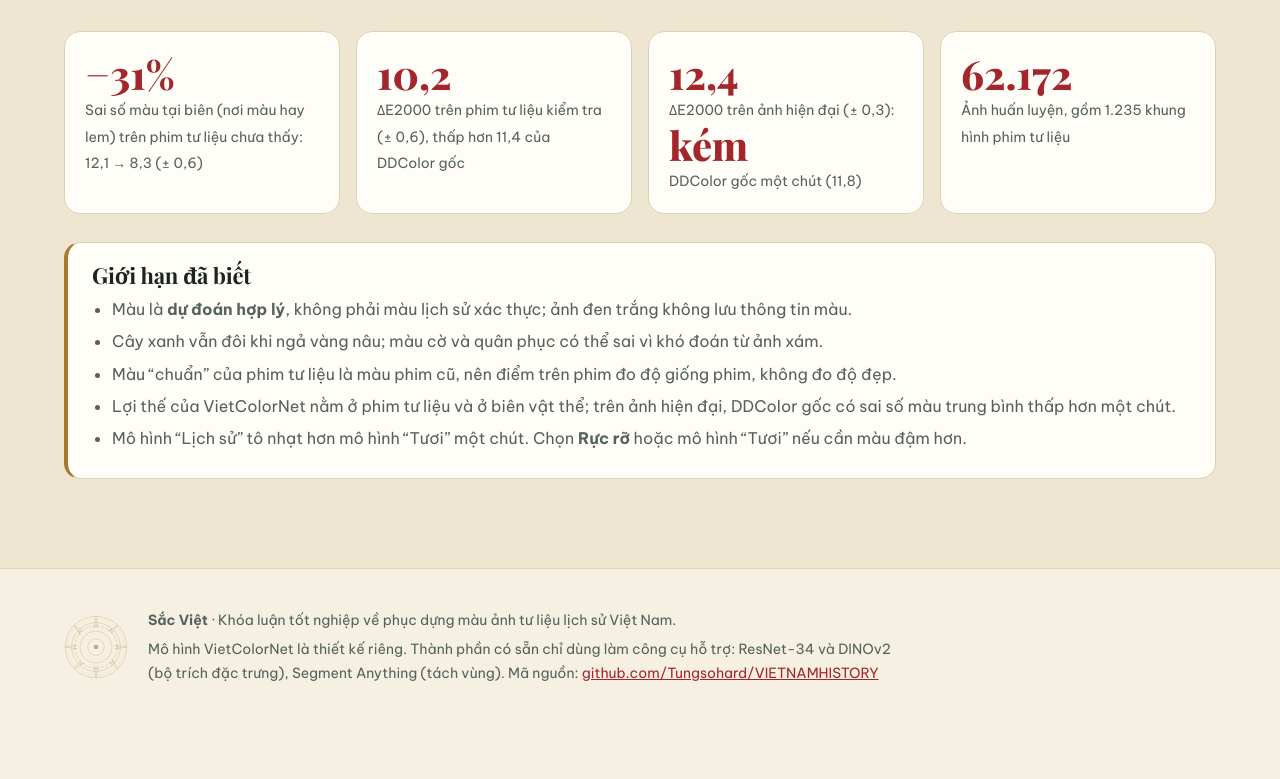
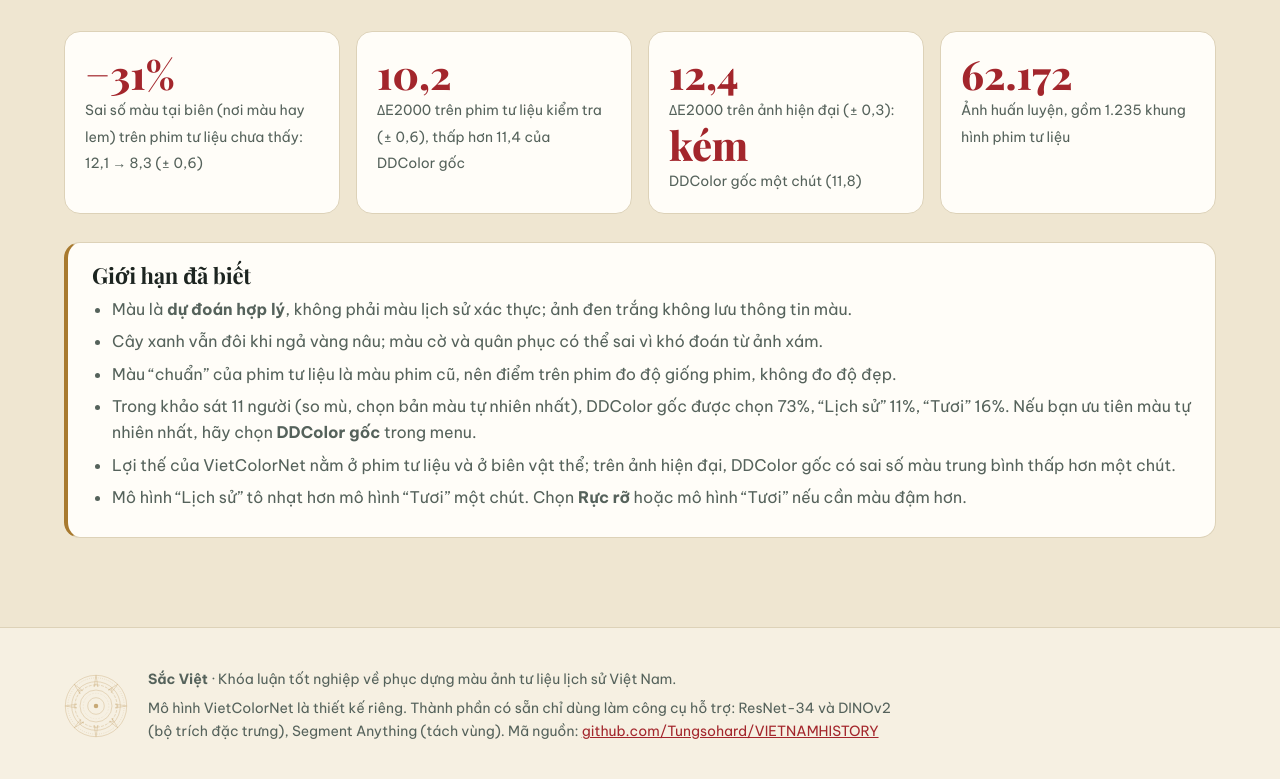
Before and after one commit to Tungsohard/VIETNAMHISTORY, a plain HTML site: page web/index.html in a window 1280 px wide. Shown: the part 2948-3727 px from the top of the page. Before the commit the page ends 3673 px from the top, so only its background shows below. Drawn offline with nearby package versions, Linux system fonts and the light colour scheme; files that its build step writes are made by us from their sources; no server answers; files whose address does not match are found by name; a web font is replaced by a local one.

Commit message:
docs: record final evaluation (user study, colour cast, robustness) and freeze the system

```diff
--- a/web/index.html
+++ b/web/index.html
@@ -195,6 +195,7 @@
         <li>Màu là <b>dự đoán hợp lý</b>, không phải màu lịch sử xác thực; ảnh đen trắng không lưu thông tin màu.</li>
         <li>Cây xanh vẫn đôi khi ngả vàng nâu; màu cờ và quân phục có thể sai vì khó đoán từ ảnh xám.</li>
         <li>Màu “chuẩn” của phim tư liệu là màu phim cũ, nên điểm trên phim đo độ giống phim, không đo độ đẹp.</li>
+        <li>Trong khảo sát 11 người (so mù, chọn bản màu tự nhiên nhất), DDColor gốc được chọn 73%, “Lịch sử” 11%, “Tươi” 16%. Nếu bạn ưu tiên màu tự nhiên nhất, hãy chọn <b>DDColor gốc</b> trong menu.</li>
         <li>Lợi thế của VietColorNet nằm ở phim tư liệu và ở biên vật thể; trên ảnh hiện đại, DDColor gốc có sai số màu trung bình thấp hơn một chút.</li>
         <li>Mô hình “Lịch sử” tô nhạt hơn mô hình “Tươi” một chút. Chọn <b>Rực rỡ</b> hoặc mô hình “Tươi” nếu cần màu đậm hơn.</li>
       </ul>
```
Also changed, not shown: 1 other file.
